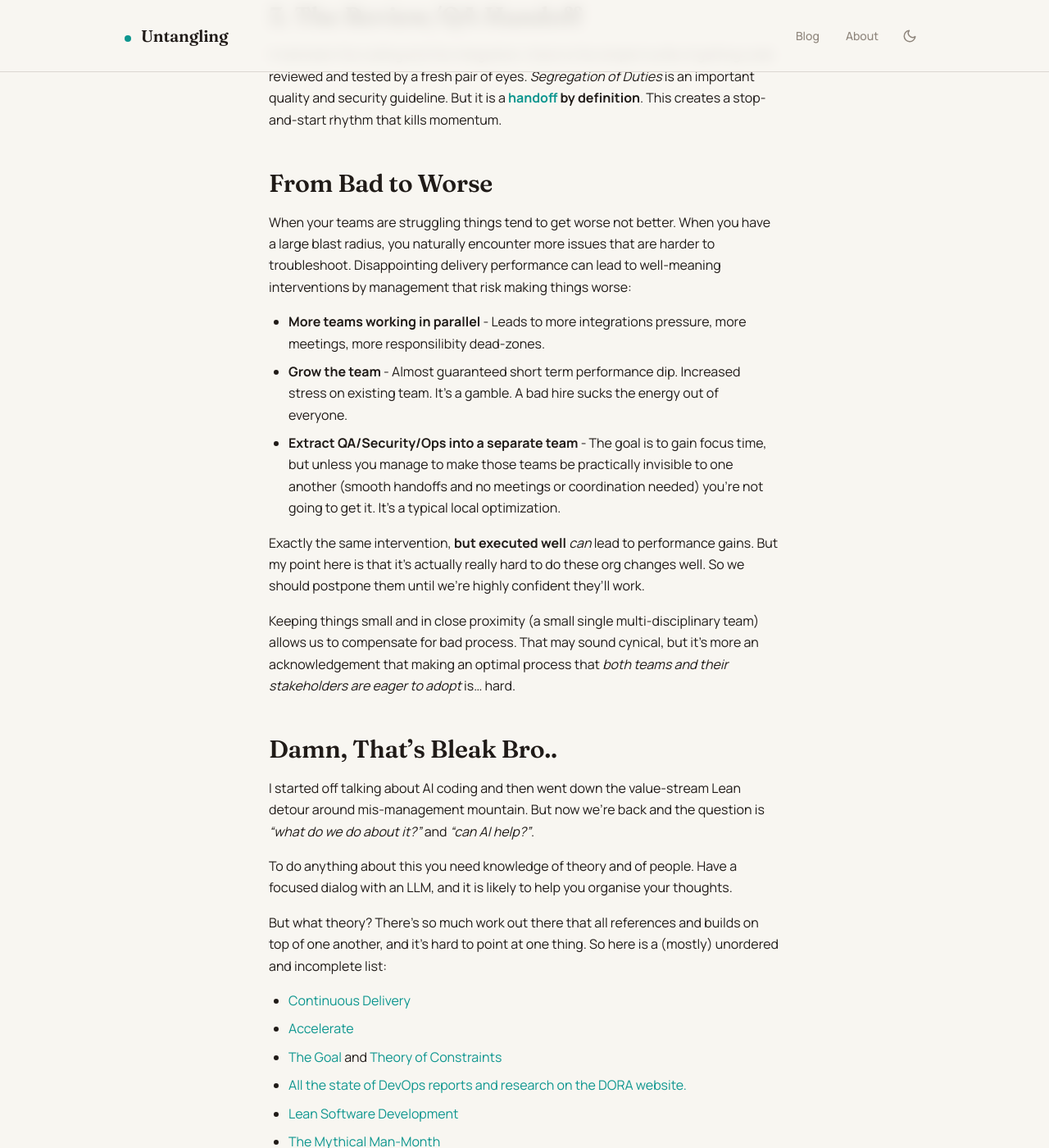
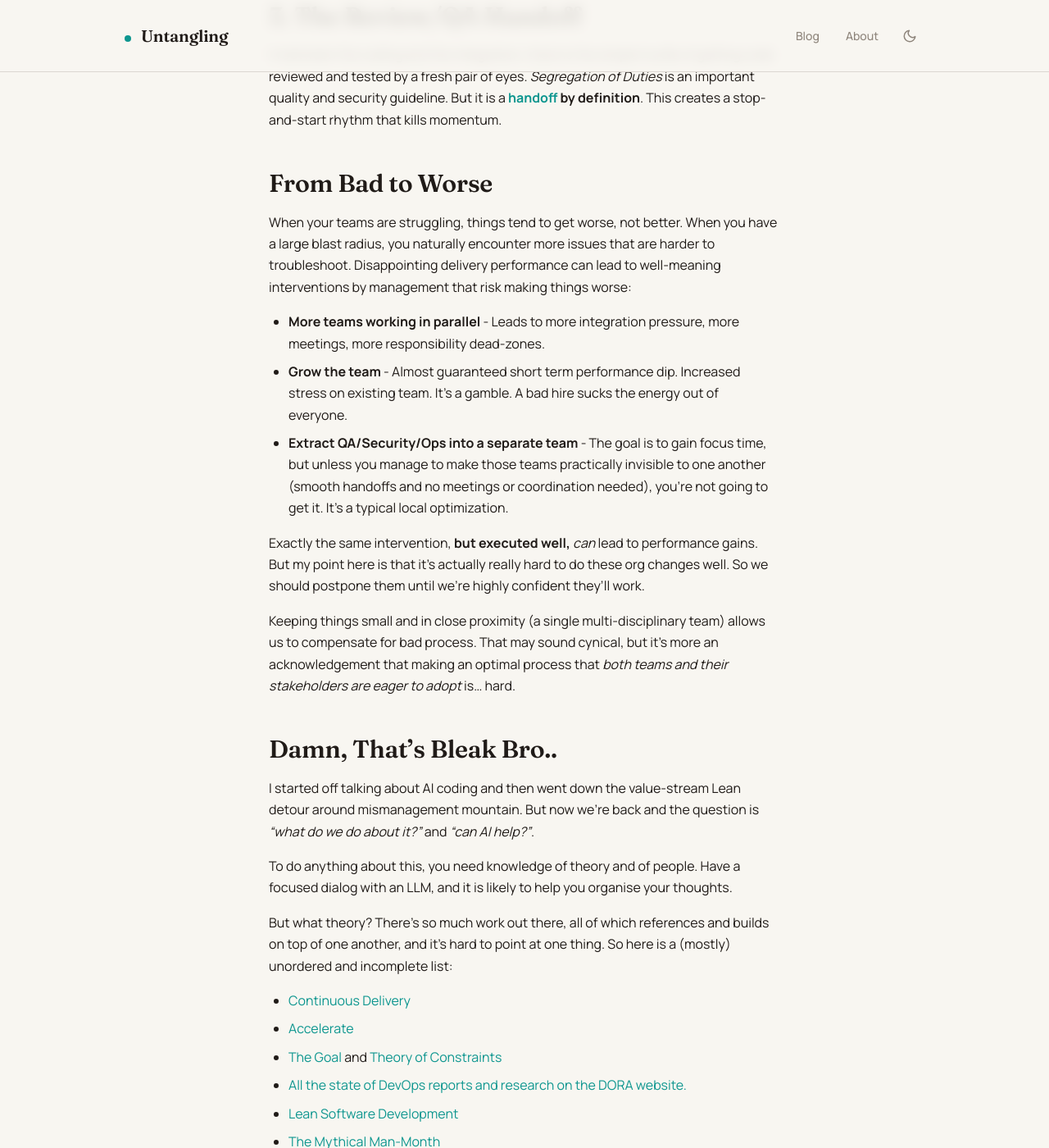
Before and after one commit to arienkock/arienkock.github.io, a Jekyll site: the page built from _posts/2026-05-14-if-not-coding-then-what.md, in a window 1280 px wide and 1400 px high, scrolled down 1831 px. Shown: the whole window at 82% size. Built offline with Jekyll 4.4.1, drawn with Linux system fonts in a browser that asks for light colours; some of the changed text lies outside the part shown.

Commit message:
Fix grammar, spelling, and sentence structure in bottleneck article
Co-Authored-By: Claude Sonnet 4.6 <noreply@anthropic.com>

```diff
--- a/_posts/2026-05-14-if-not-coding-then-what.md
+++ b/_posts/2026-05-14-if-not-coding-then-what.md
@@ -19,9 +19,9 @@ The biggest limitation on an organization's throughput is the sheer amount of ti
 
 As I see them, a developer's core responsibilities at a high level are:
 
-* **Refinement:** Understanding what needs to be built and why. This includes technical designs and and non-functionals like security. AI can help here, but I don't see it applied often.
+* **Refinement:** Understanding what needs to be built and why. This includes technical designs and non-functionals like security. AI can help here, but I don't see it applied often.
 * **Execution:** Building the thing and reviewing the work of peers. This is the part that most people target with AI coding agents.
-* **Maintenance:** Keeping the code clean, refactoring, and updating dependencies to maintain long-term velocity. AI coding tools can definitely help here too. But in general this never gets enough attention. Even before AI, so that hasn't changed.
+* **Maintenance:** Keeping the code clean, refactoring, and updating dependencies to maintain long-term velocity. AI coding tools can definitely help here too. But in general this never gets enough attention. This was true even before AI.
 * **Operational Health:** Monitoring performance and seeing how things behave in production.
 
 However, these responsibilities are **constantly under pressure** from (mostly) necessary distractions like HR tasks, performance evaluations, endless meetings with stakeholders, and sudden escalations. Then there are the new ad-hoc initiatives (often handed down from higher management) that don't fall into the team's core work. I’m not saying we should do away with these things entirely, but we have to admit they put **a massive squeeze on the time actually spent delivering software**.
@@ -30,9 +30,9 @@ However, these responsibilities are **constantly under pressure** from (mostly)
 
 Another major bottleneck is **the integration of multiple parallel changes**. We often see teams working on separate tracks, which eventually results in large batches of code being merged at once for various reasons.
 
-There is often a time squeeze and fan in right before a release acts as a massive throughput blocker. It makes it much harder to push to production regularly, regardless of how fast the individual features were coded.
+There is often a time squeeze and fan-in right before a release, which acts as a massive throughput blocker. It makes it much harder to push to production regularly, regardless of how fast the individual features were coded.
 
-This may sound like this is an engineering problem. In part it is, since we can always choose to do fewer things at a time and do more together. However, this is **also a consequence of feature scoping and slicing** (or lack thereof).
+This may sound like an engineering problem. In part it is, since we can always choose to do fewer things at a time and do more together. However, this is **also a consequence of feature scoping and slicing** (or lack thereof).
 
 ## 3. The Review/QA Handoff
 
@@ -40,23 +40,23 @@ In between the coding and the integration, there is the simple hurdle of getting
 
 ## From Bad to Worse
 
-When your teams are struggling things tend to get worse not better. When you have a large blast radius, you naturally encounter more issues that are harder to troubleshoot. Disappointing delivery performance can lead to well-meaning interventions by management that risk making things worse:
+When your teams are struggling, things tend to get worse, not better. When you have a large blast radius, you naturally encounter more issues that are harder to troubleshoot. Disappointing delivery performance can lead to well-meaning interventions by management that risk making things worse:
 
- - **More teams working in parallel** - Leads to more integrations pressure, more meetings, more responsilibity dead-zones.
+ - **More teams working in parallel** - Leads to more integration pressure, more meetings, more responsibility dead-zones.
  - **Grow the team** - Almost guaranteed short term performance dip. Increased stress on existing team. It's a gamble. A bad hire sucks the energy out of everyone.
- - **Extract QA/Security/Ops into a separate team** - The goal is to gain focus time, but unless you manage to make those teams be practically invisible to one another (smooth handoffs and no meetings or coordination needed) you're not going to get it. It's a typical local optimization.
+ - **Extract QA/Security/Ops into a separate team** - The goal is to gain focus time, but unless you manage to make those teams practically invisible to one another (smooth handoffs and no meetings or coordination needed), you're not going to get it. It's a typical local optimization.
 
-Exactly the same intervention, **but executed well** *can* lead to performance gains. But my point here is that it's actually really hard to do these org changes well. So we should postpone them until we're highly confident they'll work.
+Exactly the same intervention, **but executed well,** *can* lead to performance gains. But my point here is that it's actually really hard to do these org changes well. So we should postpone them until we're highly confident they'll work.
 
-Keeping things small and in close proximity (a small single multi-disciplinary team) allows us to compensate for bad process. That may sound cynical, but it's more an acknowledgement that making an optimal process that _both teams and their stakeholders are eager to adopt_ is... hard.
+Keeping things small and in close proximity (a single multi-disciplinary team) allows us to compensate for bad process. That may sound cynical, but it's more an acknowledgement that making an optimal process that _both teams and their stakeholders are eager to adopt_ is... hard.
 
 ## Damn, That's Bleak Bro..
 
-I started off talking about AI coding and then went down the value-stream Lean detour around mis-management mountain. But now we're back and the question is _"what do we do about it?"_ and _"can AI help?"_.
+I started off talking about AI coding and then went down the value-stream Lean detour around mismanagement mountain. But now we're back and the question is _"what do we do about it?"_ and _"can AI help?"_.
 
-To do anything about this you need knowledge of theory and of people. Have a focused dialog with an LLM, and it is likely to help you organise your thoughts.
+To do anything about this, you need knowledge of theory and of people. Have a focused dialog with an LLM, and it is likely to help you organise your thoughts.
 
-But what theory? There's so much work out there that all references and builds on top of one another, and it's hard to point at one thing. So here is a (mostly) unordered and incomplete list:
+But what theory? There's so much work out there, all of which references and builds on top of one another, and it's hard to point at one thing. So here is a (mostly) unordered and incomplete list:
 
 - [Continuous Delivery](https://continuousdelivery.com/)
 - [Accelerate](https://itrevolution.com/product/accelerate/)
```
Also changed, not shown: other parts of _posts/2026-05-14-if-not-coding-then-what.md (+2 -2 lines).
